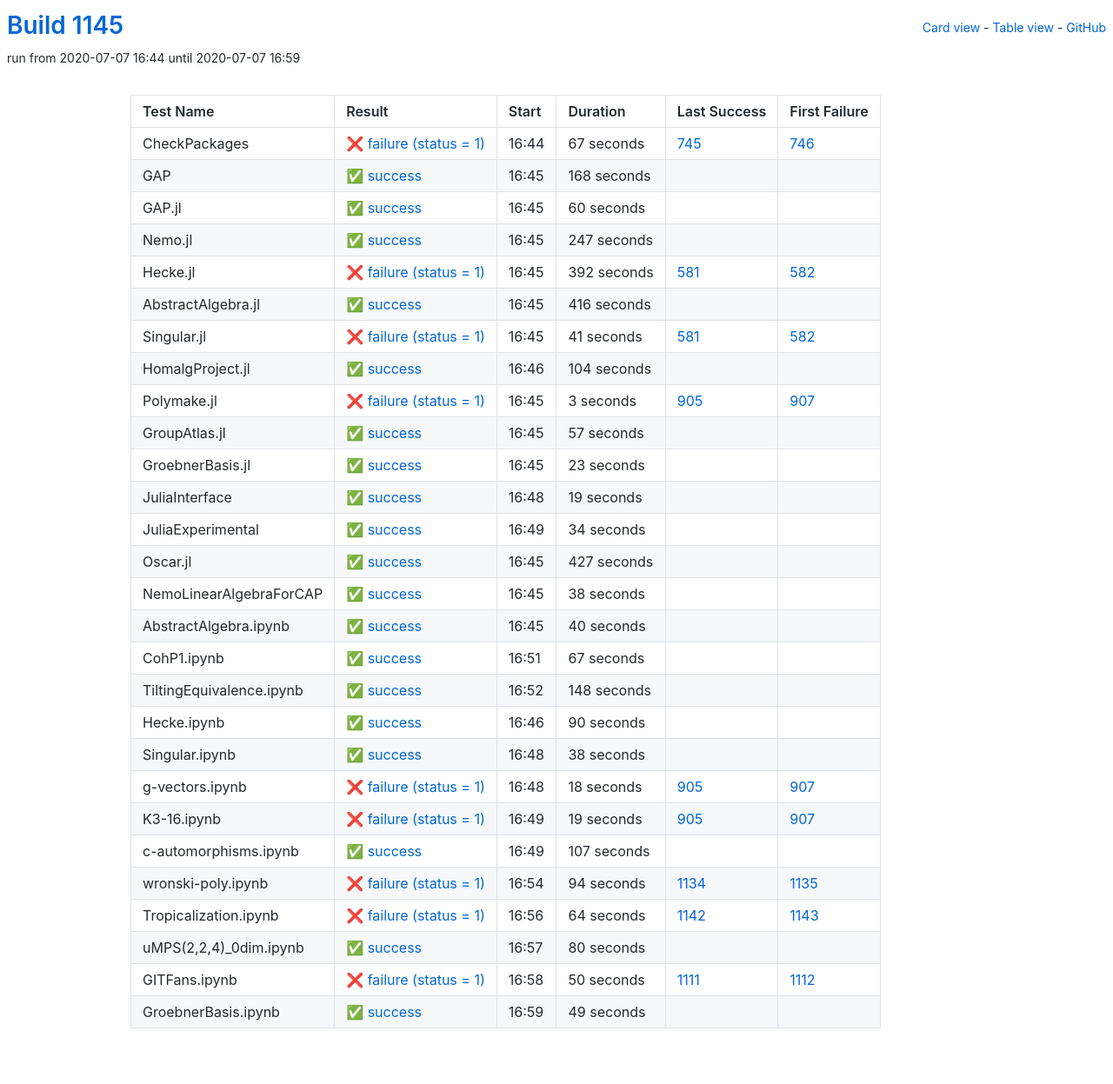
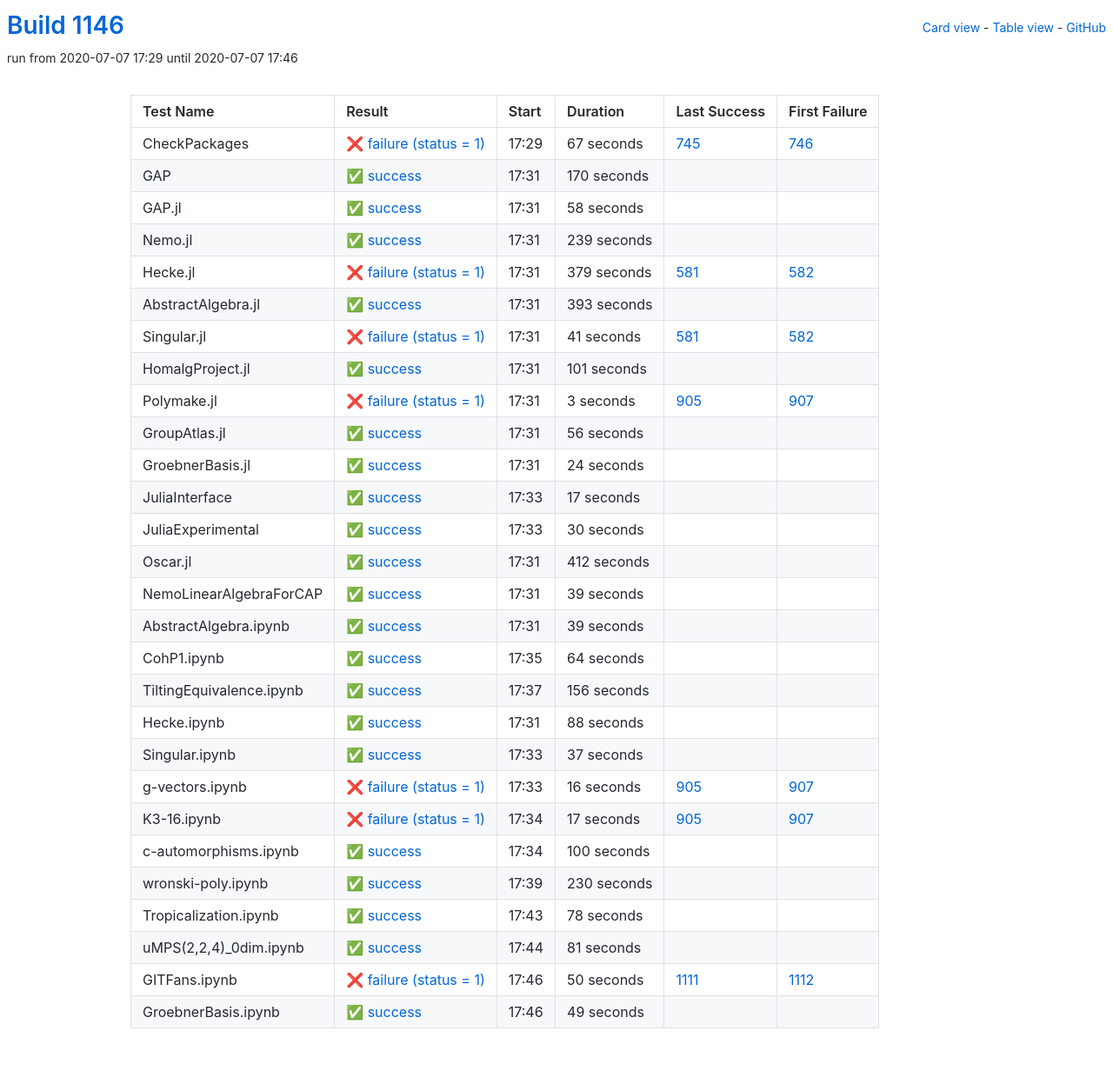
Before and after one commit to oscar-system/oscar-ci-status-1.4, a Jekyll site: the page built from table.html, in a window 1280 px wide. Shown: the whole page at 87% size. Built offline with Jekyll 4.4.1, drawn with Linux system fonts in a browser that asks for light colours.

Commit message:
Build #1146

```diff
--- a/_data/ci.yml
+++ b/_data/ci.yml
@@ -1,6 +1,6 @@
 ---
-build: 1145
-build_url: https://oscarci.mathematik.uni-kl.de/job/oscar-julia-1.4/1145/
+build: 1146
+build_url: https://oscarci.mathematik.uni-kl.de/job/oscar-julia-1.4/1146/
 job: oscar-julia-1.4
 organization: oscar-system
 repo: oscar-ci-status-1.4
@@ -8,8 +8,8 @@ repourl: https://github.com/oscar-system/oscar-ci-status-1.4
 tests:
 - name: CheckPackages
   id: checkpackages
-  log: https://oscarci.mathematik.uni-kl.de/job/oscar-julia-1.4/1145/artifact/logs/build-1145/CheckPackages.log
-  start: 2020-07-07 16:44
+  log: https://oscarci.mathematik.uni-kl.de/job/oscar-julia-1.4/1146/artifact/logs/build-1146/CheckPackages.log
+  start: 2020-07-07 17:29
   success: false
   exitcode: 1
   status: failure
@@ -20,68 +20,68 @@ tests:
   first_failure_url: https://oscarci.mathematik.uni-kl.de/job/oscar-julia-1.4/746/
 - name: GAP
   id: gap
-  log: https://oscarci.mathematik.uni-kl.de/job/oscar-julia-1.4/1145/artifact/logs/build-1145/GAP.log
-  start: 2020-07-07 16:45
+  log: https://oscarci.mathematik.uni-kl.de/job/oscar-julia-1.4/1146/artifact/logs/build-1146/GAP.log
+  start: 2020-07-07 17:31
   success: true
   exitcode: 0
   status: success
-  duration: 168
+  duration: 170
   last_success: false
   last_success_url:
   first_failure: false
   first_failure_url:
 - name: GAP.jl
   id: gap-jl
-  log: https://oscarci.mathematik.uni-kl.de/job/oscar-julia-1.4/1145/artifact/logs/build-1145/GAP.jl.log
-  start: 2020-07-07 16:45
+  log: https://oscarci.mathematik.uni-kl.de/job/oscar-julia-1.4/1146/artifact/logs/build-1146/GAP.jl.log
+  start: 2020-07-07 17:31
   success: true
   exitcode: 0
   status: success
-  duration: 60
+  duration: 58
   last_success: false
   last_success_url:
   first_failure: false
   first_failure_url:
 - name: Nemo.jl
   id: nemo-jl
-  log: https://oscarci.mathematik.uni-kl.de/job/oscar-julia-1.4/1145/artifact/logs/build-1145/Nemo.jl.log
-  start: 2020-07-07 16:45
+  log: https://oscarci.mathematik.uni-kl.de/job/oscar-julia-1.4/1146/artifact/logs/build-1146/Nemo.jl.log
+  start: 2020-07-07 17:31
   success: true
   exitcode: 0
   status: success
-  duration: 247
+  duration: 239
   last_success: false
   last_success_url:
   first_failure: false
   first_failure_url:
 - name: Hecke.jl
   id: hecke-jl
-  log: https://oscarci.mathematik.uni-kl.de/job/oscar-julia-1.4/1145/artifact/logs/build-1145/Hecke.jl.log
-  start: 2020-07-07 16:45
+  log: https://oscarci.mathematik.uni-kl.de/job/oscar-julia-1.4/1146/artifact/logs/build-1146/Hecke.jl.log
+  start: 2020-07-07 17:31
   success: false
   exitcode: 1
   status: failure
-  duration: 392
+  duration: 379
   last_success: 581
   last_success_url: https://oscarci.mathematik.uni-kl.de/job/oscar-julia-1.4/581/
   first_failure: 582
   first_failure_url: https://oscarci.mathematik.uni-kl.de/job/oscar-julia-1.4/582/
 - name: AbstractAlgebra.jl
   id: abstractalgebra-jl
-  log: https://oscarci.mathematik.uni-kl.de/job/oscar-julia-1.4/1145/artifact/logs/build-1145/AbstractAlgebra.jl.log
-  start: 2020-07-07 16:45
+  log: https://oscarci.mathematik.uni-kl.de/job/oscar-julia-1.4/1146/artifact/logs/build-1146/AbstractAlgebra.jl.log
+  start: 2020-07-07 17:31
   success: true
   exitcode: 0
   status: success
-  duration: 416
+  duration: 393
   last_success: false
   last_success_url:
   first_failure: false
   first_failure_url:
 - name: Singular.jl
   id: singular-jl
-  log: https://oscarci.mathematik.uni-kl.de/job/oscar-julia-1.4/1145/artifact/logs/build-1145/Singular.jl.log
-  start: 2020-07-07 16:45
+  log: https://oscarci.mathematik.uni-kl.de/job/oscar-julia-1.4/1146/artifact/logs/build-1146/Singular.jl.log
+  start: 2020-07-07 17:31
   success: false
   exitcode: 1
   status: failure
@@ -92,20 +92,20 @@ tests:
   first_failure_url: https://oscarci.mathematik.uni-kl.de/job/oscar-julia-1.4/582/
 - name: HomalgProject.jl
   id: homalgproject-jl
-  log: https://oscarci.mathematik.uni-kl.de/job/oscar-julia-1.4/1145/artifact/logs/build-1145/HomalgProject.jl.log
-  start: 2020-07-07 16:46
+  log: https://oscarci.mathematik.uni-kl.de/job/oscar-julia-1.4/1146/artifact/logs/build-1146/HomalgProject.jl.log
+  start: 2020-07-07 17:31
   success: true
   exitcode: 0
   status: success
-  duration: 104
+  duration: 101
   last_success: false
   last_success_url:
   first_failure: false
   first_failure_url:
 - name: Polymake.jl
   id: polymake-jl
-  log: https://oscarci.mathematik.uni-kl.de/job/oscar-julia-1.4/1145/artifact/logs/build-1145/Polymake.jl.log
-  start: 2020-07-07 16:45
+  log: https://oscarci.mathematik.uni-kl.de/job/oscar-julia-1.4/1146/artifact/logs/build-1146/Polymake.jl.log
+  start: 2020-07-07 17:31
   success: false
   exitcode: 1
   status: failure
@@ -116,212 +116,212 @@ tests:
   first_failure_url: https://oscarci.mathematik.uni-kl.de/job/oscar-julia-1.4/907/
 - name: GroupAtlas.jl
   id: groupatlas-jl
-  log: https://oscarci.mathematik.uni-kl.de/job/oscar-julia-1.4/1145/artifact/logs/build-1145/GroupAtlas.jl.log
-  start: 2020-07-07 16:45
+  log: https://oscarci.mathematik.uni-kl.de/job/oscar-julia-1.4/1146/artifact/logs/build-1146/GroupAtlas.jl.log
+  start: 2020-07-07 17:31
   success: true
   exitcode: 0
   status: success
-  duration: 57
+  duration: 56
   last_success: false
   last_success_url:
   first_failure: false
   first_failure_url:
 - name: GroebnerBasis.jl
   id: groebnerbasis-jl
-  log: https://oscarci.mathematik.uni-kl.de/job/oscar-julia-1.4/1145/artifact/logs/build-1145/GroebnerBasis.jl.log
-  start: 2020-07-07 16:45
+  log: https://oscarci.mathematik.uni-kl.de/job/oscar-julia-1.4/1146/artifact/logs/build-1146/GroebnerBasis.jl.log
+  start: 2020-07-07 17:31
   success: true
   exitcode: 0
   status: success
-  duration: 23
+  duration: 24
   last_success: false
   last_success_url:
   first_failure: false
   first_failure_url:
 - name: JuliaInterface
   id: juliainterface
-  log: https://oscarci.mathematik.uni-kl.de/job/oscar-julia-1.4/1145/artifact/logs/build-1145/JuliaInterface.log
-  start: 2020-07-07 16:48
+  log: https://oscarci.mathematik.uni-kl.de/job/oscar-julia-1.4/1146/artifact/logs/build-1146/JuliaInterface.log
+  start: 2020-07-07 17:33
   success: true
   exitcode: 0
   status: success
-  duration: 19
+  duration: 17
   last_success: false
   last_success_url:
   first_failure: false
   first_failure_url:
 - name: JuliaExperimental
   id: juliaexperimental
-  log: https://oscarci.mathematik.uni-kl.de/job/oscar-julia-1.4/1145/artifact/logs/build-1145/JuliaExperimental.log
-  start: 2020-07-07 16:49
+  log: https://oscarci.mathematik.uni-kl.de/job/oscar-julia-1.4/1146/artifact/logs/build-1146/JuliaExperimental.log
+  start: 2020-07-07 17:33
   success: true
   exitcode: 0
   status: success
-  duration: 34
+  duration: 30
   last_success: false
   last_success_url:
   first_failure: false
   first_failure_url:
 - name: Oscar.jl
   id: oscar-jl
-  log: https://oscarci.mathematik.uni-kl.de/job/oscar-julia-1.4/1145/artifact/logs/build-1145/Oscar.jl.log
-  start: 2020-07-07 16:45
+  log: https://oscarci.mathematik.uni-kl.de/job/oscar-julia-1.4/1146/artifact/logs/build-1146/Oscar.jl.log
+  start: 2020-07-07 17:31
   success: true
   exitcode: 0
   status: success
-  duration: 427
+  duration: 412
   last_success: false
   last_success_url:
   first_failure: false
   first_failure_url:
 - name: NemoLinearAlgebraForCAP
   id: nemolinearalgebraforcap
-  log: https://oscarci.mathematik.uni-kl.de/job/oscar-julia-1.4/1145/artifact/logs/build-1145/NemoLinearAlgebraForCAP.log
-  start: 2020-07-07 16:45
+  log: https://oscarci.mathematik.uni-kl.de/job/oscar-julia-1.4/1146/artifact/logs/build-1146/NemoLinearAlgebraForCAP.log
+  start: 2020-07-07 17:31
   success: true
   exitcode: 0
   status: success
-  duration: 38
+  duration: 39
   last_success: false
   last_success_url:
   first_failure: false
   first_failure_url:
 - name: AbstractAlgebra.ipynb
   id: abstractalgebra-ipynb
-  log: https://oscarci.mathematik.uni-kl.de/job/oscar-julia-1.4/1145/artifact/logs/build-1145/AbstractAlgebra.ipynb.log
-  start: 2020-07-07 16:45
+  log: https://oscarci.mathematik.uni-kl.de/job/oscar-julia-1.4/1146/artifact/logs/build-1146/AbstractAlgebra.ipynb.log
+  start: 2020-07-07 17:31
   success: true
   exitcode: 0
   status: success
-  duration: 40
+  duration: 39
   last_success: false
   last_success_url:
   first_failure: false
   first_failure_url:
 - name: CohP1.ipynb
   id: cohp1-ipynb
-  log: https://oscarci.mathematik.uni-kl.de/job/oscar-julia-1.4/1145/artifact/logs/build-1145/CohP1.ipynb.log
-  start: 2020-07-07 16:51
+  log: https://oscarci.mathematik.uni-kl.de/job/oscar-julia-1.4/1146/artifact/logs/build-1146/CohP1.ipynb.log
+  start: 2020-07-07 17:35
   success: true
   exitcode: 0
   status: success
-  duration: 67
+  duration: 64
   last_success: false
   last_success_url:
   first_failure: false
   first_failure_url:
 - name: TiltingEquivalence.ipynb
   id: tiltingequivalence-ipynb
-  log: https://oscarci.mathematik.uni-kl.de/job/oscar-julia-1.4/1145/artifact/logs/build-1145/TiltingEquivalence.ipynb.log
-  start: 2020-07-07 16:52
+  log: https://oscarci.mathematik.uni-kl.de/job/oscar-julia-1.4/1146/artifact/logs/build-1146/TiltingEquivalence.ipynb.log
+  start: 2020-07-07 17:37
   success: true
   exitcode: 0
   status: success
-  duration: 148
+  duration: 156
   last_success: false
   last_success_url:
   first_failure: false
   first_failure_url:
 - name: Hecke.ipynb
   id: hecke-ipynb
-  log: https://oscarci.mathematik.uni-kl.de/job/oscar-julia-1.4/1145/artifact/logs/build-1145/Hecke.ipynb.log
-  start: 2020-07-07 16:46
+  log: https://oscarci.mathematik.uni-kl.de/job/oscar-julia-1.4/1146/artifact/logs/build-1146/Hecke.ipynb.log
+  start: 2020-07-07 17:31
   success: true
   exitcode: 0
   status: success
-  duration: 90
+  duration: 88
   last_success: false
   last_success_url:
   first_failure: false
   first_failure_url:
 - name: Singular.ipynb
   id: singular-ipynb
-  log: https://oscarci.mathematik.uni-kl.de/job/oscar-julia-1.4/1145/artifact/logs/build-1145/Singular.ipynb.log
-  start: 2020-07-07 16:48
+  log: https://oscarci.mathematik.uni-kl.de/job/oscar-julia-1.4/1146/artifact/logs/build-1146/Singular.ipynb.log
+  start: 2020-07-07 17:33
   success: true
   exitcode: 0
   status: success
-  duration: 38
+  duration: 37
   last_success: false
   last_success_url:
   first_failure: false
   first_failure_url:
 - name: g-vectors.ipynb
   id: g-vectors-ipynb
-  log: https://oscarci.mathematik.uni-kl.de/job/oscar-julia-1.4/1145/artifact/logs/build-1145/g-vectors.ipynb.log
-  start: 2020-07-07 16:48
+  log: https://oscarci.mathematik.uni-kl.de/job/oscar-julia-1.4/1146/artifact/logs/build-1146/g-vectors.ipynb.log
+  start: 2020-07-07 17:33
   success: false
   exitcode: 1
   status: failure
-  duration: 18
+  duration: 16
   last_success: 905
   last_success_url: https://oscarci.mathematik.uni-kl.de/job/oscar-julia-1.4/905/
   first_failure: 907
   first_failure_url: https://oscarci.mathematik.uni-kl.de/job/oscar-julia-1.4/907/
 - name: K3-16.ipynb
   id: k3-16-ipynb
-  log: https://oscarci.mathematik.uni-kl.de/job/oscar-julia-1.4/1145/artifact/logs/build-1145/K3-16.ipynb.log
-  start: 2020-07-07 16:49
+  log: https://oscarci.mathematik.uni-kl.de/job/oscar-julia-1.4/1146/artifact/logs/build-1146/K3-16.ipynb.log
+  start: 2020-07-07 17:34
   success: false
   exitcode: 1
   status: failure
-  duration: 19
+  duration: 17
   last_success: 905
   last_success_url: https://oscarci.mathematik.uni-kl.de/job/oscar-julia-1.4/905/
   first_failure: 907
   first_failure_url: https://oscarci.mathematik.uni-kl.de/job/oscar-julia-1.4/907/
 - name: c-automorphisms.ipynb
   id: c-automorphisms-ipynb
-  log: https://oscarci.mathematik.uni-kl.de/job/oscar-julia-1.4/1145/artifact/logs/build-1145/c-automorphisms.ipynb.log
-  start: 2020-07-07 16:49
+  log: https://oscarci.mathematik.uni-kl.de/job/oscar-julia-1.4/1146/artifact/logs/build-1146/c-automorphisms.ipynb.log
+  start: 2020-07-07 17:34
   success: true
   exitcode: 0
   status: success
-  duration: 107
+  duration: 100
   last_success: false
   last_success_url:
   first_failure: false
   first_failure_url:
 - name: wronski-poly.ipynb
   id: wronski-poly-ipynb
-  log: https://oscarci.mathematik.uni-kl.de/job/oscar-julia-1.4/1145/artifact/logs/build-1145/wronski-poly.ipynb.log
-  start: 2020-07-07 16:54
-  success: false
-  exitcode: 1
-  status: failure
-  duration: 94
-  last_success: 1134
-  last_success_url: https://oscarci.mathematik.uni-kl.de/job/oscar-julia-1.4/1134/
-  first_failure: 1135
-  first_failure_url: https://oscarci.mathematik.uni-kl.de/job/oscar-julia-1.4/1135/
-- name: Tropicalization.ipynb
-  id: tropicalization-ipynb
-  log: https://oscarci.mathematik.uni-kl.de/job/oscar-julia-1.4/1145/artifact/logs/build-1145/Tropicalization.ipynb.log
-  start: 2020-07-07 16:56
-  success: false
-  exitcode: 1
-  status: failure
-  duration: 64
-  last_success: 1142
-  last_success_url: https://oscarci.mathematik.uni-kl.de/job/oscar-julia-1.4/1142/
-  first_failure: 1143
-  first_failure_url: https://oscarci.mathematik.uni-kl.de/job/oscar-julia-1.4/1143/
-- name: uMPS(2,2,4)_0dim.ipynb
-  id: umps-2-2-4-0dim-ipynb
-  log: https://oscarci.mathematik.uni-kl.de/job/oscar-julia-1.4/1145/artifact/logs/build-1145/uMPS-2-2-4-_0dim.ipynb.log
-  start: 2020-07-07 16:57
+  log: https://oscarci.mathematik.uni-kl.de/job/oscar-julia-1.4/1146/artifact/logs/build-1146/wronski-poly.ipynb.log
+  start: 2020-07-07 17:39
   success: true
   exitcode: 0
   status: success
-  duration: 80
+  duration: 230
+  last_success: false
+  last_success_url:
+  first_failure: false
+  first_failure_url:
+- name: Tropicalization.ipynb
+  id: tropicalization-ipynb
+  log: https://oscarci.mathematik.uni-kl.de/job/oscar-julia-1.4/1146/artifact/logs/build-1146/Tropicalization.ipynb.log
+  start: 2020-07-07 17:43
+  success: true
+  exitcode: 0
+  status: success
+  duration: 78
+  last_success: false
+  last_success_url:
+  first_failure: false
+  first_failure_url:
+- name: uMPS(2,2,4)_0dim.ipynb
+  id: umps-2-2-4-0dim-ipynb
+  log: https://oscarci.mathematik.uni-kl.de/job/oscar-julia-1.4/1146/artifact/logs/build-1146/uMPS-2-2-4-_0dim.ipynb.log
+  start: 2020-07-07 17:44
+  success: true
+  exitcode: 0
+  status: success
+  duration: 81
   last_success: false
   last_success_url:
   first_failure: false
   first_failure_url:
 - name: GITFans.ipynb
   id: gitfans-ipynb
-  log: https://oscarci.mathematik.uni-kl.de/job/oscar-julia-1.4/1145/artifact/logs/build-1145/GITFans.ipynb.log
-  start: 2020-07-07 16:58
+  log: https://oscarci.mathematik.uni-kl.de/job/oscar-julia-1.4/1146/artifact/logs/build-1146/GITFans.ipynb.log
+  start: 2020-07-07 17:46
   success: false
   exitcode: 1
   status: failure
@@ -332,8 +332,8 @@ tests:
   first_failure_url: https://oscarci.mathematik.uni-kl.de/job/oscar-julia-1.4/1112/
 - name: GroebnerBasis.ipynb
   id: groebnerbasis-ipynb
-  log: https://oscarci.mathematik.uni-kl.de/job/oscar-julia-1.4/1145/artifact/logs/build-1145/GroebnerBasis.ipynb.log
-  start: 2020-07-07 16:59
+  log: https://oscarci.mathematik.uni-kl.de/job/oscar-julia-1.4/1146/artifact/logs/build-1146/GroebnerBasis.ipynb.log
+  start: 2020-07-07 17:46
   success: true
   exitcode: 0
   status: success
```
Also changed, not shown: README.md.
